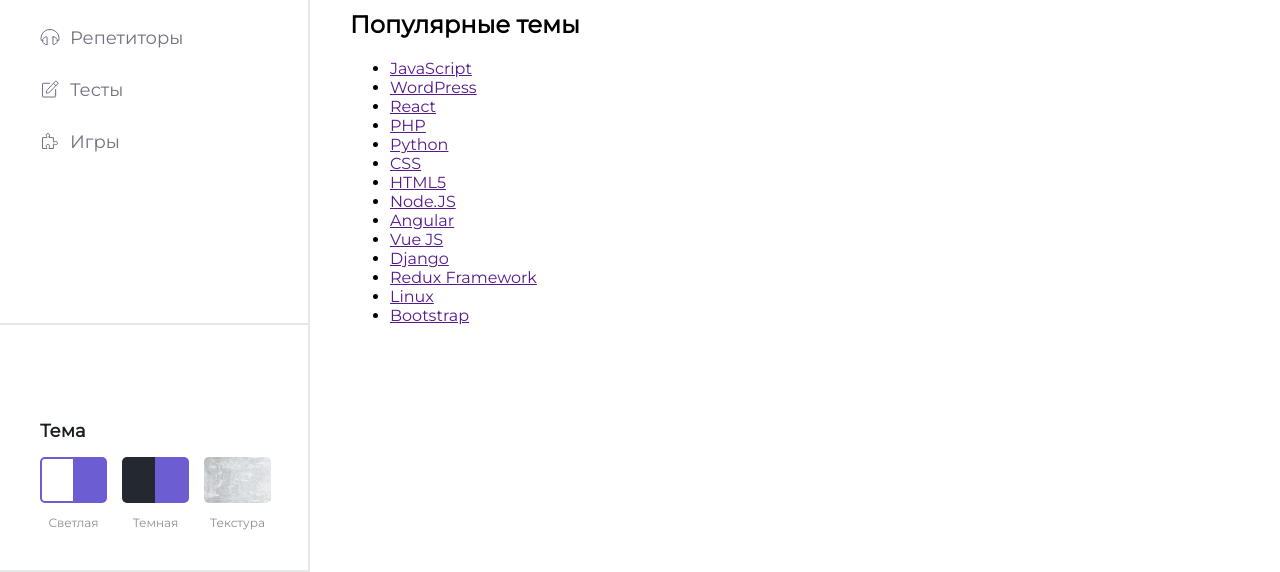
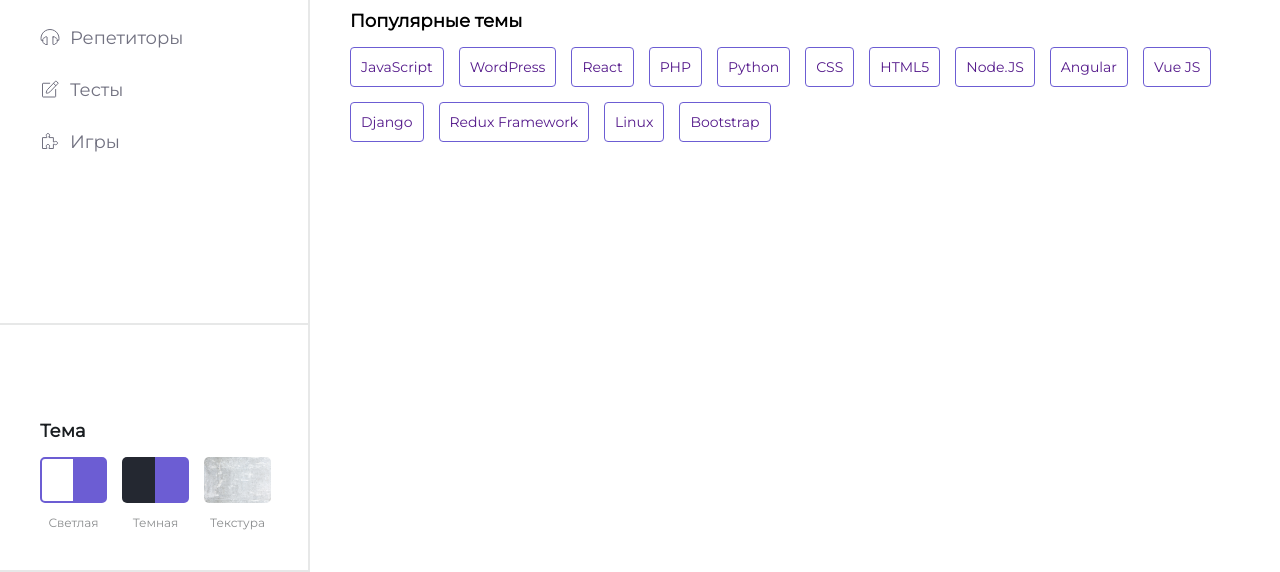
Before and after one commit to GarryVar/my-class, a website: page src/index.html in a window 1280 px wide. Shown: the part 228-800 px from the top of the page. Drawn offline with Linux system fonts and the light colour scheme.

Commit message:
Index tags file

```diff
--- a/src/styles/index.css
+++ b/src/styles/index.css
@@ -11,3 +11,4 @@
 @import url('components/logo.css');
 @import url('components/nav.css');
 @import url('components/settings.css');
+@import url('components/tags.css');
```
